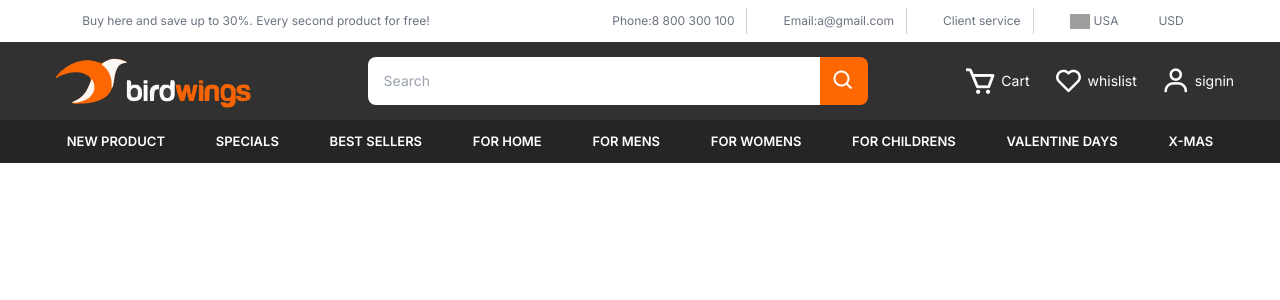
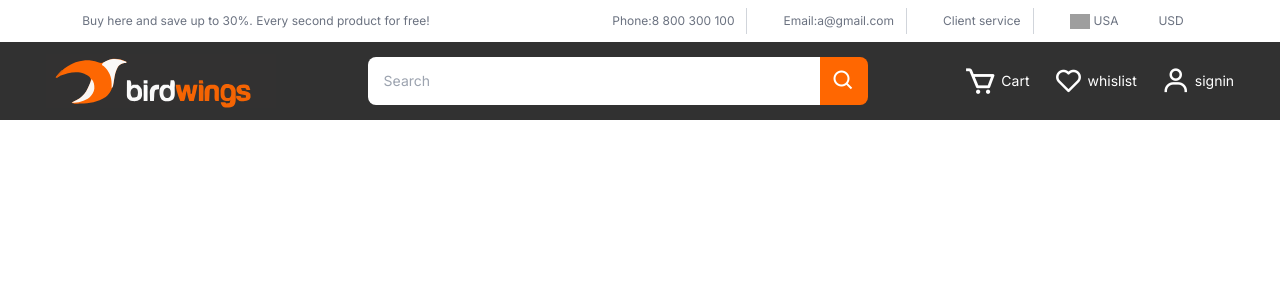
Before and after one commit to Rohit25112001/birdwing, a Next.js app: page / in a window 1280 px wide. Shown: the top 300 px of the page. Built offline with nearby package versions, Linux system fonts and the light colour scheme; grey boxes are pictures that could not be loaded.

Commit message:
new navbar

```diff
--- a/components/shared/layout/index.jsx
+++ b/components/shared/layout/index.jsx
@@ -139,12 +139,12 @@ const Layout =() =>{
   // };
 
 
-  const handleMouseEnter =(e) =>{
-    setactiveMenu(e)
-  }
-  const handleMouseLeave =() =>{
-    setactiveMenu(null)
-  }
+  // const handleMouseEnter =(e) =>{
+  //   setactiveMenu(e)
+  // }
+  // const handleMouseLeave =() =>{
+  //   setactiveMenu(null)
+  // }
 
     return(
         <>
@@ -218,7 +218,7 @@ const Layout =() =>{
               </div>
             </nav>
 
-            <nav className="bg-[#252525] lg:block hidden">
+            {/* <nav className="bg-[#252525] lg:block hidden">
               <ul className="flex justify-evenly py-3 uppercase font-semibold px-4" onMouseLeave={handleMouseLeave}>
                 <li
                   className="text-white cursor-pointer text-[13px] relative"
@@ -348,7 +348,7 @@ const Layout =() =>{
                   </Link>
                 </li>
              </ul>
-            </nav>
+            </nav> */}
         </>
     )
 }
```
